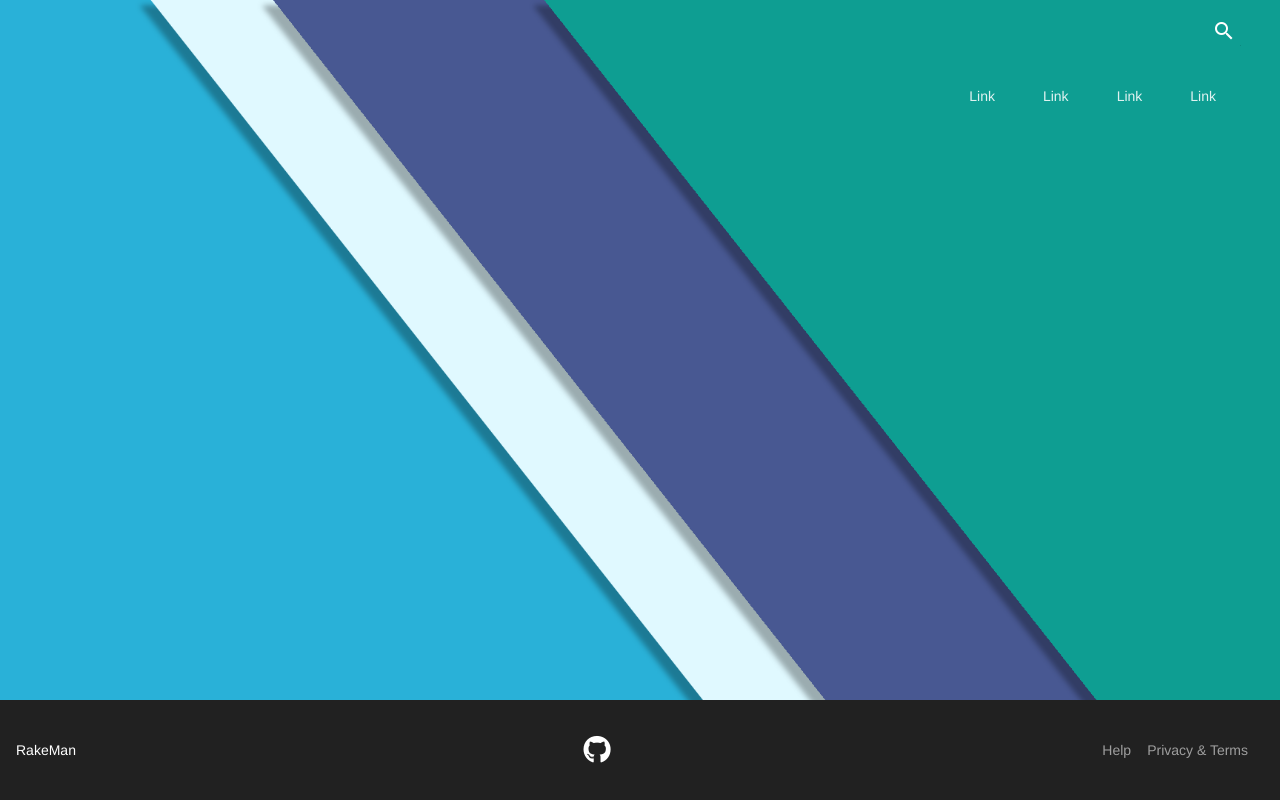
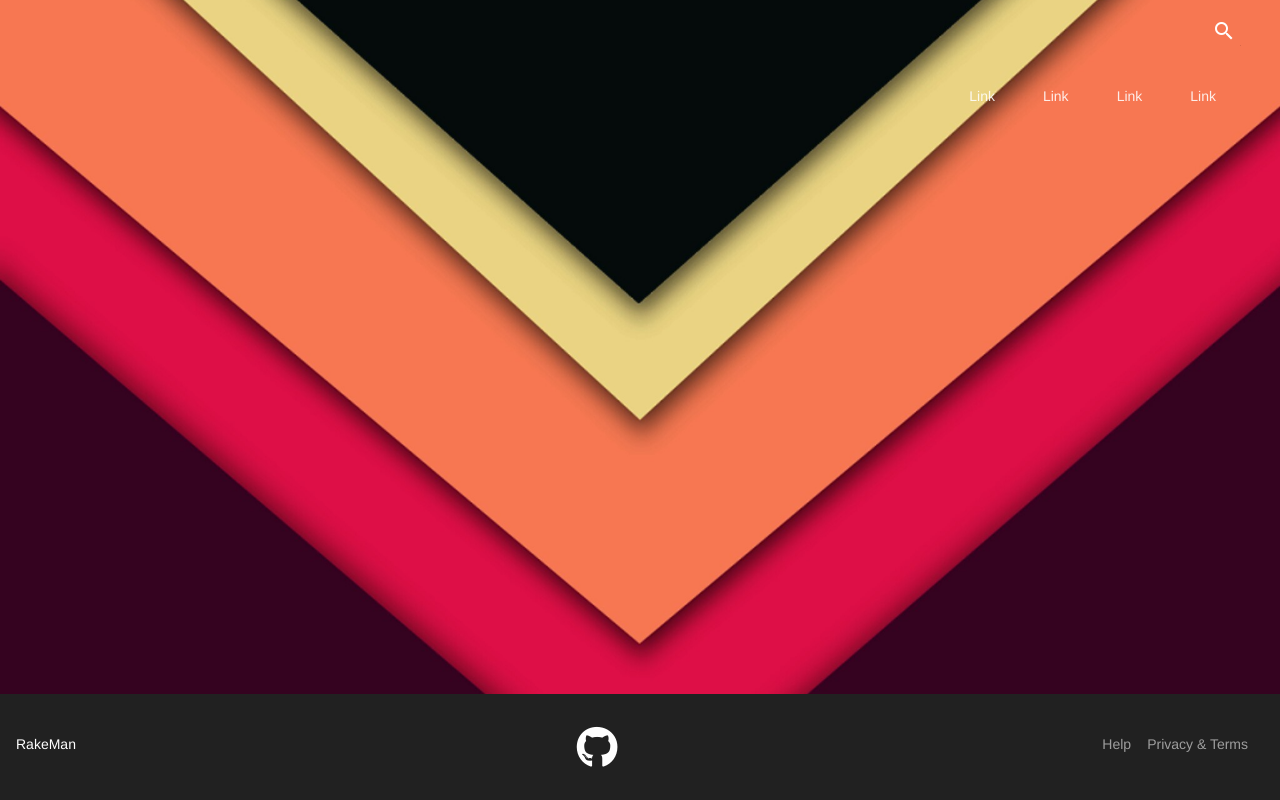
Before and after one commit to limoiie/rakeman, a Django app: page / in a window 1280 px wide. Run offline with Django 3.2, Linux system fonts and the light colour scheme; some libraries are stand-ins or nearby versions.

Commit message:
<doc>: Add todo comments for todo things

```diff
--- a/rake/templates/rake/base.html
+++ b/rake/templates/rake/base.html
@@ -8,19 +8,21 @@
     <link rel="stylesheet" href="https://fonts.googleapis.com/icon?family=Material+Icons">
     <link rel="stylesheet" href="https://code.getmdl.io/1.3.0/material.indigo-pink.min.css">
     <script src="{% static 'rake/js/material.min.js' %}"></script>
+
+    {# todo: current way to get font awesome is through http-get in js below, consider download the css file #}
     <script src="{% static 'rake/js/font-awesome.min.js' %}"></script>
 
     <title>{% block title %}{% endblock %}</title>
 
+    {# todo: consider move defination about style into a custom css file #}
     <!-- Uses a transparent header that draws on top of the layout's background -->
     <style>
         .demo-layout-transparent {
-            background: url('{% static 'rake/imgs/background.jpg' %}') center / cover;
+            background: url('{% static 'rake/imgs/background2.jpg' %}') center / cover;
         }
 
         {# The color of text in header or drawer should be color since the background is dark #}
         .demo-layout-transparent .mdl-layout__header,
-        .demo-layout-transparent .mdl-layout__drawer-button,
         .mdl-mini-footer .demo-social-button {
             /* This background is dark, so we set text to white. Use 87% black instead if
                your background is light. */
@@ -88,7 +90,7 @@
             </div>
             <div class="mdl-mini-footer__middle-section">
                 <a class="btn btn-success" href="https://github.com/limoiie/rakeman">
-                    <i class="fa fa-github fa-2x demo-social-button"></i>
+                    <i class="fa fa-github fa-3x demo-social-button"></i>
                 </a>
             </div>
             <div class="mdl-mini-footer__right-section">
```
Also changed, not shown: rake/static/rake/imgs/background2.jpg (added).
